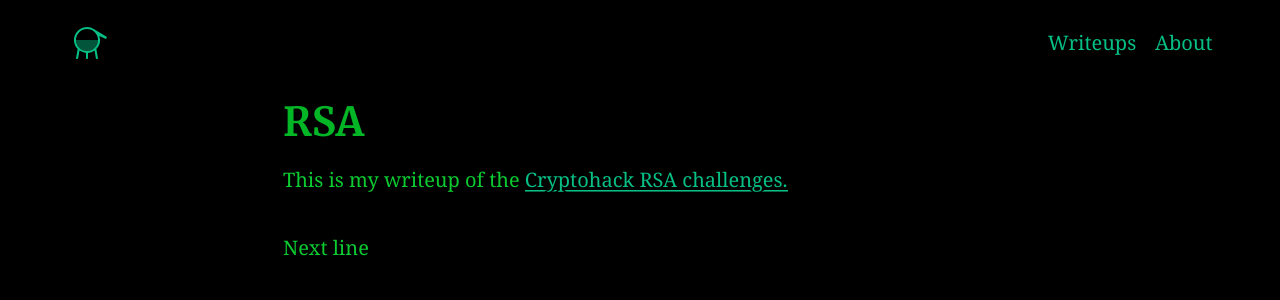
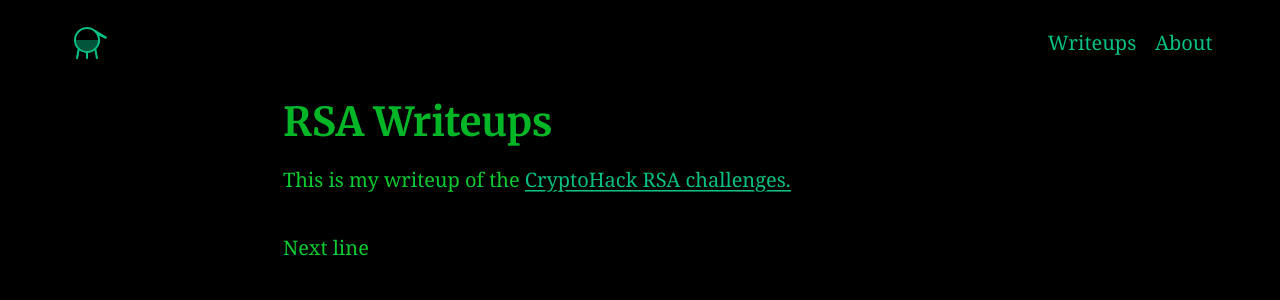
Before and after one commit to AC01010/Connor-McCartney.github.io, a Jekyll site: the page built from _posts/2021-01-12-CryptohackRSA.md, in a window 1280 px wide. Shown: the top 300 px of the page. Built offline with Jekyll 4.4.1, drawn with Linux system fonts in a browser that asks for light colours.

Commit message:
Update 2021-01-12-CryptohackRSA.md

```diff
--- a/_posts/2021-01-12-CryptohackRSA.md
+++ b/_posts/2021-01-12-CryptohackRSA.md
@@ -1,11 +1,11 @@
 ---
-title: RSA
+title: RSA Writeups
 categories:
-- Cryptohack
+- CryptoHack
 ---
 
 
-This is my writeup of the [Cryptohack RSA challenges.](https://cryptohack.org/challenges/rsa)
+This is my writeup of the [CryptoHack RSA challenges.](https://cryptohack.org/challenges/rsa)
 
 
 Next line
```
